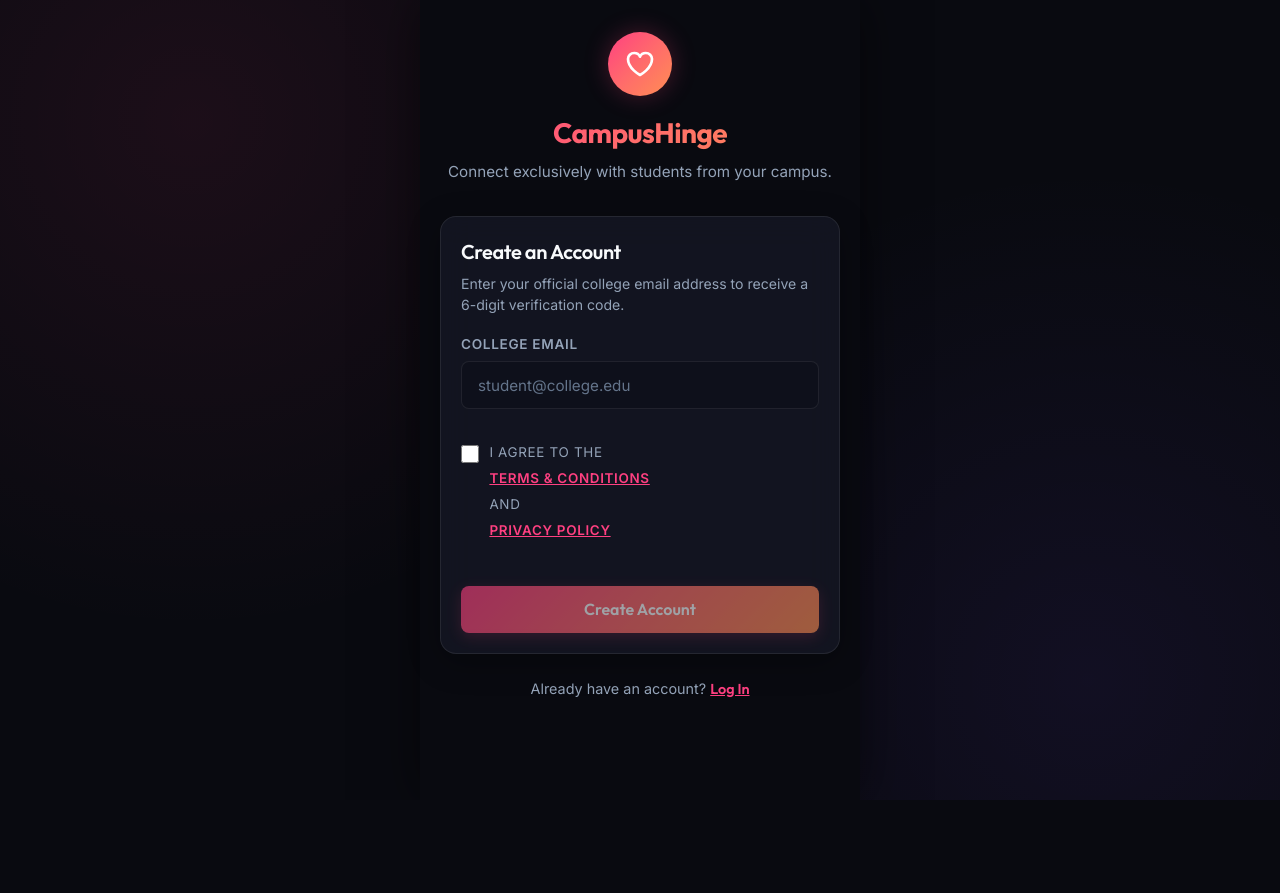
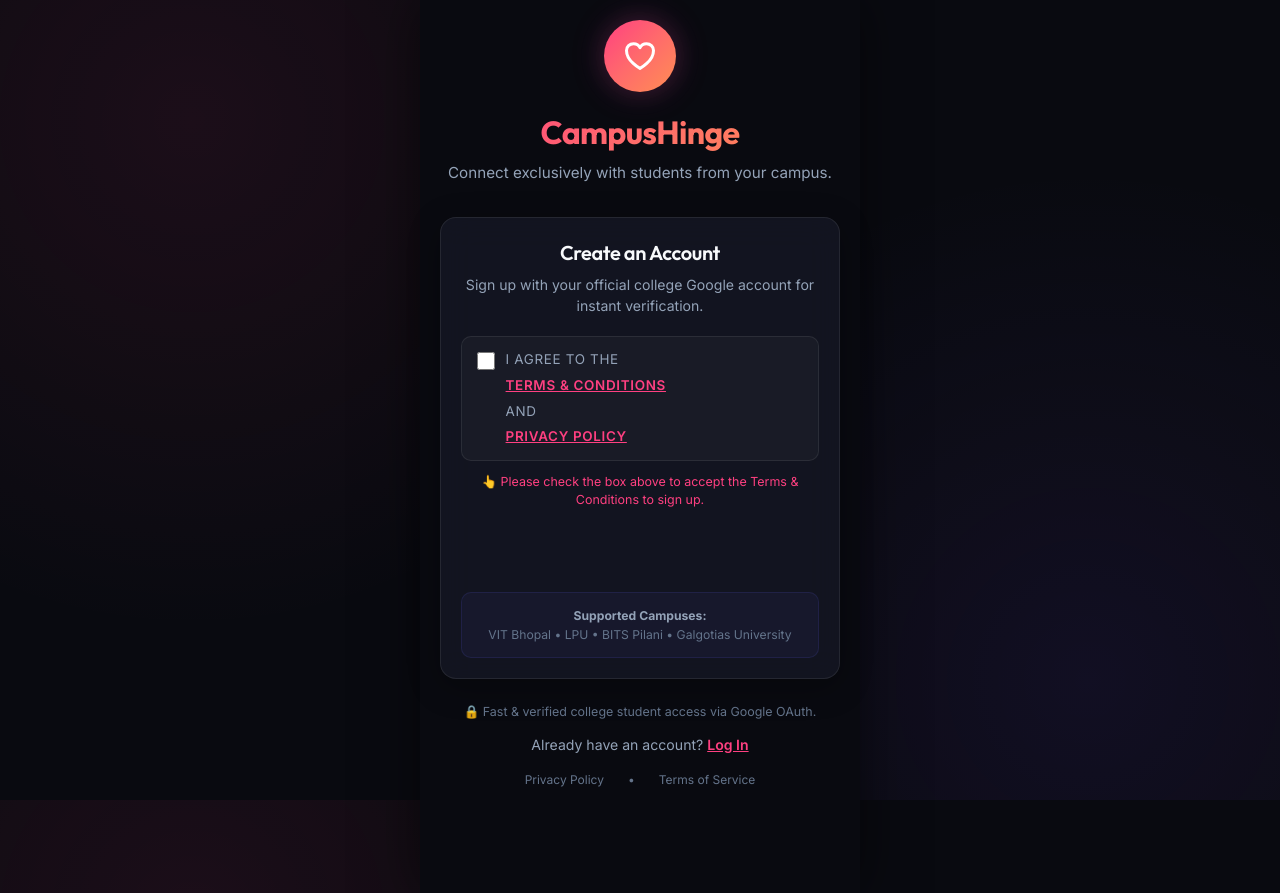
Before and after one commit to DS0044/CampusHinge, a React (Vite) app in the folder frontend/: page /signup in a window 1280 px wide. Before the commit the page ends 800 px from the top, so only its background shows below. Built offline with nearby package versions, Linux system fonts and the light colour scheme; no server answers.

Commit message:
feat: replace OTP signup with Google OAuth verification on registration page

```diff
--- a/frontend/src/pages/LoginPage.jsx
+++ b/frontend/src/pages/LoginPage.jsx
@@ -12,6 +12,11 @@ export default function LoginPage() {
   const navigate = useNavigate();
   const googleBtnRef = useRef(null);
   const initializedRef = useRef(false);
+  const acceptedTermsRef = useRef(acceptedTerms);
+
+  useEffect(() => {
+    acceptedTermsRef.current = acceptedTerms;
+  }, [acceptedTerms]);
 
   // If already authenticated, redirect to discover
   useEffect(() => {
@@ -28,7 +33,7 @@ export default function LoginPage() {
       return;
     }
 
-    if (!acceptedTerms) {
+    if (!acceptedTermsRef.current) {
       setError('You must accept the Terms & Conditions and Privacy Policy to continue.');
       return;
     }
@@ -58,7 +63,7 @@ export default function LoginPage() {
     } finally {
       setLoading(false);
     }
-  }, [navigate, acceptedTerms]);
+  }, [navigate]);
 
   // Initialize Google Identity Services
   useEffect(() => {
@@ -332,7 +337,7 @@ export default function LoginPage() {
           🔒 Only students with verified college accounts can join.
         </p>
         <p style={{ fontSize: '0.88rem', color: 'var(--text-muted)', marginTop: '0.75rem' }}>
-          Prefer email code?{' '}
+          Don't have an account?{' '}
           <Link
             to="/signup"
             style={{
--- a/frontend/src/pages/SignupPage.jsx
+++ b/frontend/src/pages/SignupPage.jsx
@@ -1,15 +1,22 @@
-import { useState, useEffect } from 'react';
-import { useNavigate, useLocation, Link } from 'react-router-dom';
-import { authApi } from '../api';
+import { useState, useEffect, useRef, useCallback } from 'react';
+import { useNavigate, Link } from 'react-router-dom';
+import { authApi, setToken } from '../api';
+
+const GOOGLE_CLIENT_ID = import.meta.env.VITE_GOOGLE_CLIENT_ID;
 
 export default function SignupPage() {
-  const location = useLocation();
   const navigate = useNavigate();
-  const [email, setEmail] = useState(location.state?.email || '');
   const [acceptedTerms, setAcceptedTerms] = useState(false);
   const [loading, setLoading] = useState(false);
   const [error, setError] = useState('');
   const [success, setSuccess] = useState('');
+  const googleBtnRef = useRef(null);
+  const initializedRef = useRef(false);
+  const acceptedTermsRef = useRef(acceptedTerms);
+
+  useEffect(() => {
+    acceptedTermsRef.current = acceptedTerms;
+  }, [acceptedTerms]);
 
   useEffect(() => {
     const token = localStorage.getItem('token');
@@ -18,63 +25,120 @@ export default function SignupPage() {
     }
   }, [navigate]);
 
-  async function handleSubmit(e) {
-    e.preventDefault();
-    if (!acceptedTerms) {
-      setError('You must accept the Terms & Conditions to create an account.');
+  // Google Sign-Up / Verification callback
+  const handleGoogleResponse = useCallback(async (response) => {
+    if (!response?.credential) {
+      setError('Google verification failed. Please try again.');
       return;
     }
+
+    if (!acceptedTermsRef.current) {
+      setError('You must accept the Terms & Conditions and Privacy Policy to create an account.');
+      return;
+    }
+
     setError('');
     setSuccess('');
     setLoading(true);
+
     try {
-      const cleanEmail = email.trim().toLowerCase();
-      const res = await authApi.signup(cleanEmail, true);
-      sessionStorage.setItem(`otp_sent_at_${cleanEmail}`, Date.now().toString());
-      setSuccess(res.message || 'OTP sent! Check your email.');
-      setTimeout(() => navigate('/verify-otp', { state: { email: cleanEmail, isLogin: false } }), 800);
+      const res = await authApi.googleSignIn(response.credential);
+      setToken(res.data.token);
+
+      // Store user info
+      localStorage.setItem('user', JSON.stringify(res.data.user));
+
+      setSuccess('Account verified successfully! Setting up profile…');
+
+      setTimeout(() => {
+        if (res.data.user.profile_completed || res.data.user.has_profile) {
+          navigate('/discover', { replace: true });
+        } else {
+          navigate('/profile-setup', { replace: true });
+        }
+      }, 500);
     } catch (err) {
-      setError(err.message);
+      setError(err.message || 'Verification failed. Please try again.');
     } finally {
       setLoading(false);
     }
+  }, [navigate]);
+
+  // Initialize Google Identity Services
+  useEffect(() => {
+    if (initializedRef.current) return;
+
+    function tryInit() {
+      if (!window.google?.accounts?.id) return false;
+
+      window.google.accounts.id.initialize({
+        client_id: GOOGLE_CLIENT_ID,
+        callback: handleGoogleResponse,
+        auto_select: false,
+        cancel_on_tap_outside: true,
+      });
+
+      if (googleBtnRef.current) {
+        window.google.accounts.id.renderButton(googleBtnRef.current, {
+          type: 'standard',
+          theme: 'filled_black',
+          size: 'large',
+          width: googleBtnRef.current.offsetWidth || 340,
+          text: 'signup_with',
+          shape: 'pill',
+          logo_alignment: 'left',
+        });
       }
+
+      initializedRef.current = true;
+      return true;
+    }
+
+    // Try immediately, then poll if GIS script hasn't loaded yet
+    if (!tryInit()) {
+      const interval = setInterval(() => {
+        if (tryInit()) clearInterval(interval);
+      }, 200);
+      setTimeout(() => clearInterval(interval), 10000);
+    }
+  }, [handleGoogleResponse]);
 
   return (
     <div className="page" style={{ justifyContent: 'center' }}>
       <div style={{ textAlign: 'center', marginBottom: '2rem' }}>
-        <div style={{
-          width: 64, height: 64, margin: '0 auto 1rem',
-          background: 'var(--primary-gradient)', borderRadius: '50%',
-          display: 'flex', alignItems: 'center', justifyContent: 'center',
-          boxShadow: '0 0 24px var(--accent-glow)'
-        }}>
-          <svg width="32" height="32" viewBox="0 0 24 24" fill="none" stroke="#fff" strokeWidth="2">
-            <path strokeLinecap="round" strokeLinejoin="round" d="M21 8.25c0-2.485-2.099-4.5-4.688-4.5-1.935 0-3.597 1.126-4.312 2.733-.715-1.607-2.377-2.733-4.313-2.733C5.1 3.75 3 5.765 3 8.25c0 7.22 9 12 9 12s9-4.78 9-12z" />
+        <div
+          style={{
+            width: 72,
+            height: 72,
+            margin: '0 auto 1rem',
+            background: 'var(--primary-gradient)',
+            borderRadius: '50%',
+            display: 'flex',
+            alignItems: 'center',
+            justifyContent: 'center',
+            boxShadow: '0 0 32px var(--accent-glow)',
+            animation: 'pulse 2s ease-in-out infinite',
+          }}
+        >
+          <svg width="36" height="36" viewBox="0 0 24 24" fill="none" stroke="#fff" strokeWidth="2">
+            <path
+              strokeLinecap="round"
+              strokeLinejoin="round"
+              d="M21 8.25c0-2.485-2.099-4.5-4.688-4.5-1.935 0-3.597 1.126-4.312 2.733-.715-1.607-2.377-2.733-4.313-2.733C5.1 3.75 3 5.765 3 8.25c0 7.22 9 12 9 12s9-4.78 9-12z"
+            />
           </svg>
         </div>
-        <h1>CampusHinge</h1>
-        <p style={{ marginTop: '0.4rem' }}>Connect exclusively with students from your campus.</p>
+        <h1 style={{ fontSize: '2rem', marginBottom: '0.3rem' }}>CampusHinge</h1>
+        <p style={{ marginTop: '0.4rem', color: 'var(--text-muted)', fontSize: '0.95rem' }}>
+          Connect exclusively with students from your campus.
+        </p>
       </div>
 
       <div className="glass-card">
-        <h2 style={{ marginBottom: '0.4rem' }}>Create an Account</h2>
-        <p style={{ marginBottom: '1.2rem', fontSize: '0.88rem' }}>
-          Enter your official college email address to receive a 6-digit verification code.
+        <h2 style={{ marginBottom: '0.35rem', textAlign: 'center' }}>Create an Account</h2>
+        <p style={{ marginBottom: '1.25rem', fontSize: '0.88rem', textAlign: 'center', color: 'var(--text-muted)' }}>
+          Sign up with your official college Google account for instant verification.
         </p>
-
-        <form onSubmit={handleSubmit}>
-          <label>
-            College Email
-            <input
-              type="email"
-              placeholder="student@college.edu"
-              value={email}
-              onChange={(e) => setEmail(e.target.value)}
-              required
-              disabled={loading}
-            />
-          </label>
 
         {/* Mandatory Terms & Conditions Checkbox */}
         <div
@@ -82,15 +146,18 @@ export default function SignupPage() {
             display: 'flex',
             alignItems: 'flex-start',
             gap: '0.65rem',
-              marginTop: '1rem',
             marginBottom: '1.25rem',
             textAlign: 'left',
+            padding: '0.8rem 0.95rem',
+            background: 'rgba(255, 255, 255, 0.03)',
+            borderRadius: 10,
+            border: acceptedTerms ? '1px solid rgba(255, 64, 129, 0.45)' : '1px solid var(--glass-border)',
+            transition: 'border-color 0.2s ease',
           }}
         >
           <input
             type="checkbox"
-              id="terms-checkbox"
-              name="accepted_terms"
+            id="signup-terms-checkbox"
             checked={acceptedTerms}
             onChange={(e) => {
               setAcceptedTerms(e.target.checked);
@@ -107,7 +174,7 @@ export default function SignupPage() {
             }}
           />
           <label
-              htmlFor="terms-checkbox"
+            htmlFor="signup-terms-checkbox"
             style={{
               fontSize: '0.84rem',
               lineHeight: '1.45',
@@ -130,7 +197,7 @@ export default function SignupPage() {
               }}
               onClick={(e) => e.stopPropagation()}
             >
-                Terms & Conditions
+              Terms &amp; Conditions
             </Link>{' '}
             and{' '}
             <Link
@@ -149,47 +216,152 @@ export default function SignupPage() {
           </label>
         </div>
 
-          <button
-            type="submit"
-            id="create-account-btn"
-            className="btn-primary"
-            disabled={loading || !acceptedTerms}
+        {!acceptedTerms && (
+          <p
             style={{
-              marginTop: '0.5rem',
-              opacity: !acceptedTerms || loading ? 0.6 : 1,
-              cursor: !acceptedTerms || loading ? 'not-allowed' : 'pointer',
+              fontSize: '0.78rem',
+              color: 'var(--primary-pink)',
+              textAlign: 'center',
+              marginBottom: '0.85rem',
+              marginTop: '-0.5rem',
+            }}
+          >
+            👆 Please check the box above to accept the Terms &amp; Conditions to sign up.
+          </p>
+        )}
+
+        {/* Google Sign-Up Button */}
+        <div
+          style={{
+            display: 'flex',
+            flexDirection: 'column',
+            alignItems: 'center',
+            gap: '1rem',
+            width: '100%',
+          }}
+        >
+          <div
+            style={{ width: '100%', position: 'relative' }}
+            onClick={() => {
+              if (!acceptedTerms) {
+                setError('Please check the box to agree to the Terms & Conditions and Privacy Policy.');
+              }
+            }}
+          >
+            <div
+              ref={googleBtnRef}
+              id="google-signup-btn"
+              style={{
+                width: '100%',
+                minHeight: 44,
+                display: 'flex',
+                justifyContent: 'center',
+                opacity: !acceptedTerms || loading ? 0.45 : 1,
+                pointerEvents: !acceptedTerms || loading ? 'none' : 'auto',
                 transition: 'opacity 0.2s ease',
               }}
-          >
-            {loading ? 'Creating Account...' : 'Create Account'}
-          </button>
-        </form>
-
-        {error && <p className="error" style={{ marginTop: '1rem' }}>{error}</p>}
-        {success && <p className="success" style={{ marginTop: '1rem' }}>{success}</p>}
+            />
           </div>
 
+          {/* Loading indicator */}
+          {loading && (
+            <div
+              style={{
+                display: 'flex',
+                alignItems: 'center',
+                gap: '0.5rem',
+                color: 'var(--text-muted)',
+                fontSize: '0.85rem',
+              }}
+            >
+              <div
+                style={{
+                  width: 16,
+                  height: 16,
+                  border: '2px solid var(--glass-border-light)',
+                  borderTopColor: 'var(--primary-pink)',
+                  borderRadius: '50%',
+                  animation: 'spin 0.8s linear infinite',
+                }}
+              />
+              Verifying your account…
+            </div>
+          )}
+        </div>
+
+        {/* Feedback messages */}
+        {error && (
+          <div style={{ marginTop: '1rem' }}>
+            <p className="error" style={{ margin: 0, textAlign: 'center' }}>{error}</p>
+          </div>
+        )}
+
+        {success && (
+          <p className="success" style={{ marginTop: '1rem', textAlign: 'center' }}>{success}</p>
+        )}
+
+        {/* Supported campuses info */}
+        <div
+          style={{
+            marginTop: '1.5rem',
+            padding: '0.8rem 1rem',
+            background: 'rgba(108, 99, 255, 0.06)',
+            borderRadius: 10,
+            border: '1px solid rgba(108, 99, 255, 0.12)',
+          }}
+        >
+          <p
+            style={{
+              fontSize: '0.76rem',
+              color: 'var(--text-dim)',
+              margin: 0,
+              textAlign: 'center',
+              lineHeight: 1.6,
+            }}
+          >
+            <strong style={{ color: 'var(--text-muted)' }}>Supported Campuses:</strong>
+            <br />
+            VIT Bhopal • LPU • BITS Pilani • Galgotias University
+          </p>
+        </div>
+      </div>
+
+      {/* Trust & Verification note */}
       <div style={{ textAlign: 'center', marginTop: '1.5rem' }}>
-        <p style={{ fontSize: '0.9rem', color: 'var(--text-muted)' }}>
+        <p style={{ fontSize: '0.78rem', color: 'var(--text-dim)' }}>
+          🔒 Fast &amp; verified college student access via Google OAuth.
+        </p>
+        <p style={{ fontSize: '0.88rem', color: 'var(--text-muted)', marginTop: '0.75rem' }}>
           Already have an account?{' '}
-          <button
-            type="button"
-            onClick={() => navigate('/login', { state: { email } })}
+          <Link
+            to="/login"
             style={{
-              background: 'none',
-              border: 'none',
-              padding: 0,
               color: 'var(--primary-pink)',
               fontWeight: 600,
-              cursor: 'pointer',
               textDecoration: 'underline',
-              fontSize: 'inherit',
             }}
           >
             Log In
-          </button>
+          </Link>
         </p>
       </div>
+
+      {/* Legal Links */}
+      <div className="legal-footer" style={{ marginTop: '1rem', marginBottom: '1rem' }}>
+        <Link to="/privacy">Privacy Policy</Link>
+        <span style={{ color: 'var(--text-dim)', fontSize: '0.75rem' }}>•</span>
+        <Link to="/terms">Terms of Service</Link>
+      </div>
+
+      <style>{`
+        @keyframes spin {
+          to { transform: rotate(360deg); }
+        }
+        @keyframes pulse {
+          0%, 100% { box-shadow: 0 0 24px var(--accent-glow); }
+          50% { box-shadow: 0 0 40px var(--accent-glow), 0 0 60px rgba(108, 99, 255, 0.15); }
+        }
+      `}</style>
     </div>
   );
 }
```
Lines whose indentation alone changed are shown as unchanged.
